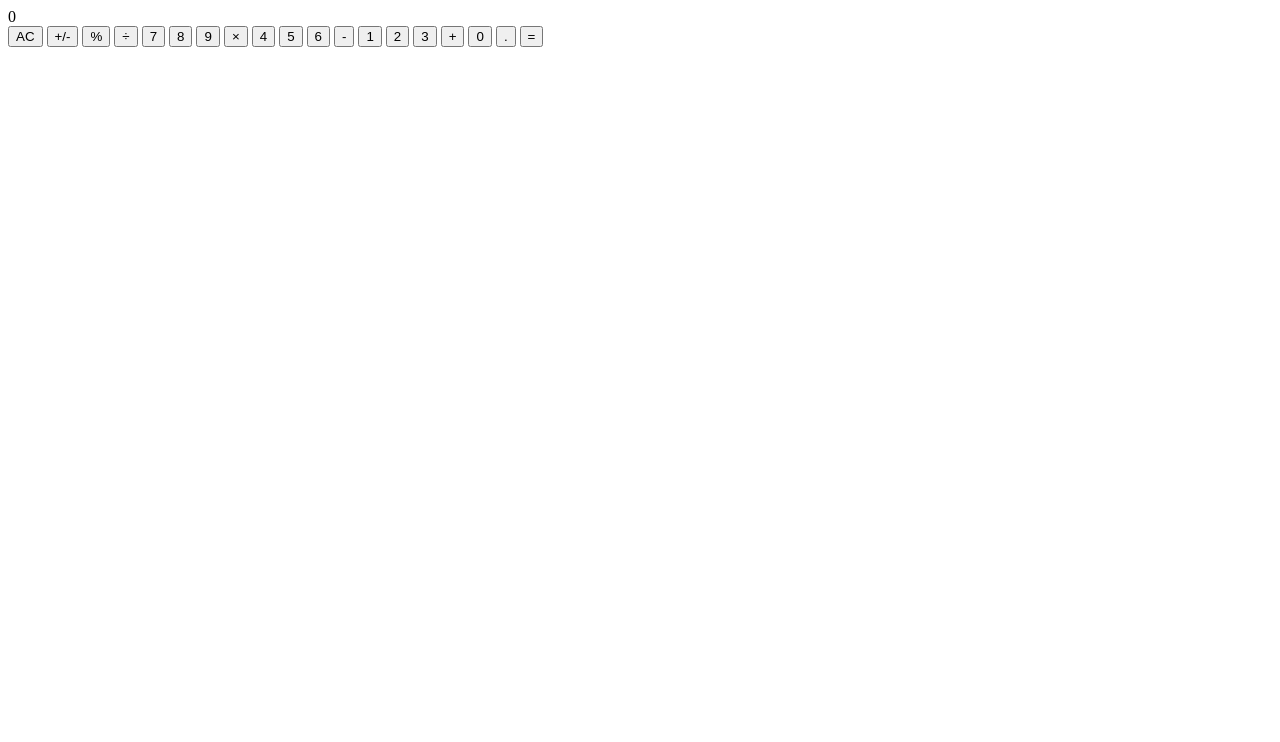
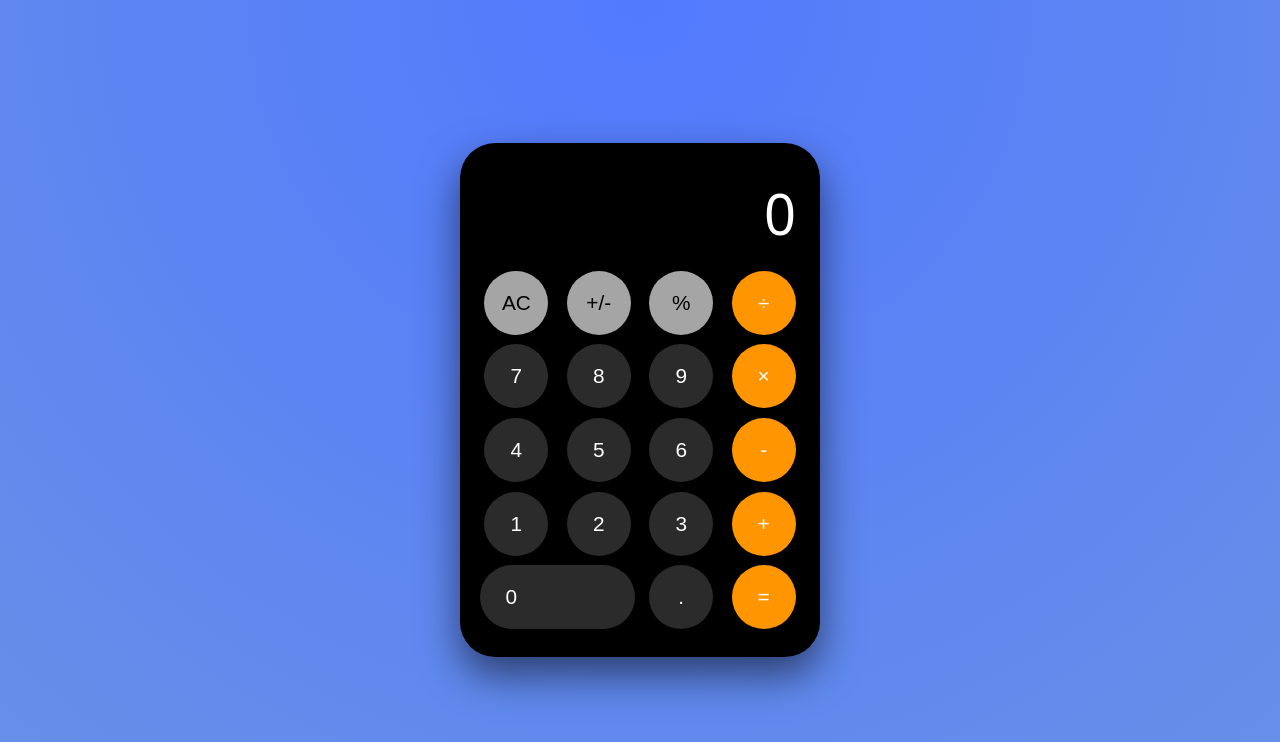
Before and after one commit to haider2shah/CSC317, a plain HTML site: page assignments/4/calculator.html in a window 1280 px wide. Drawn offline with Linux system fonts and the light colour scheme.

Commit message:
Add Calculator css file

```diff
--- a/assignments/4/calculator.html
+++ b/assignments/4/calculator.html
@@ -42,7 +42,7 @@
 
       <!-- Row 5 -->
       <button class="key number key-0">0</button>
-      <button class="key" data-action="decimal">.</button>
+      <button class="key decimal" data-action="decimal">.</button>
       <button class="key equals" data-action="equals">=</button>
     </div>
 
--- a/assignments/4/styles/calculator.css
+++ b/assignments/4/styles/calculator.css
@@ -0,0 +1,121 @@
+/* General Layout */
+*,
+*::before,
+*::after {
+  box-sizing: border-box;
+}
+
+body {
+  margin: 0;
+  min-height: 100vh;
+  display: flex;
+  align-items: center;
+  justify-content: center;
+  background: radial-gradient(circle at top, #2a5bfecf, #6790e7);
+  font-family: system-ui, -apple-system, BlinkMacSystemFont, "Segoe UI", sans-serif;
+}
+
+/* Calculator Container */
+.calculator {
+  background: #000;
+  border-radius: 2.2rem;
+  padding: 1.25rem 1.25rem 1.75rem;
+  box-shadow: 0 18px 40px rgba(0, 0, 0, 0.55);
+  width: 100%;
+  max-width: 360px;
+}
+
+/* Display Area */
+.calculator-display {
+  color: #fff;
+  text-align: right;
+  font-size: clamp(2.5rem, 7vw, 3.5rem);
+  font-weight: 300;
+  padding: 0.75rem 0.25rem 1.25rem;
+  min-height: 3.5rem;
+}
+
+/* Keys Grid */
+.calculator-keys {
+  display: grid;
+  grid-template-columns: repeat(4, 1fr);
+  gap: 0.6rem;
+}
+
+/* Base Button Style */
+.key {
+  border: none;
+  font-size: 1.3rem;
+  font-weight: 500;
+  border-radius: 50%;
+  cursor: pointer;
+  height: 64px;
+  width: 64px;
+  justify-self: center;
+  display: flex;
+  align-items: center;
+  justify-content: center;
+  transition:
+    transform 0.05s ease-out,
+    filter 0.1s ease-out,
+    box-shadow 0.1s ease-out;
+}
+
+/* Number keys */
+.key.number,
+.decimal {
+  background: #2b2b2b;
+  color: #fff;
+}
+
+/* Function keys */
+.key.function {
+  background: #a5a5a5;
+  color: #000;
+}
+
+/* Operator keys */
+.key.operator,
+.equals {
+  background: #ff9500;
+  color: #fff;
+}
+
+.key-0 {
+  grid-column: span 2;
+  width: 100%;
+  height: 64px;
+  border-radius: 32px;
+  justify-content: flex-start;
+  padding-left: 1.6rem;
+  background: #2b2b2b;
+  color: #fff;
+}
+
+/* Hover & Active States */
+.key:hover {
+  filter: brightness(1.2);
+}
+
+.key:active {
+  transform: scale(0.96);
+  filter: brightness(0.9);
+}
+
+/* Responsive for smaller screens */
+@media (max-width: 420px) {
+  .calculator {
+    max-width: 320px;
+    padding: 1rem 0.9rem 1.5rem;
+  }
+
+  .key,
+  .key-0 {
+    height: 56px;
+    width: 56px;
+  }
+
+  .key-0 {
+    border-radius: 28px;
+  }
+}
```
